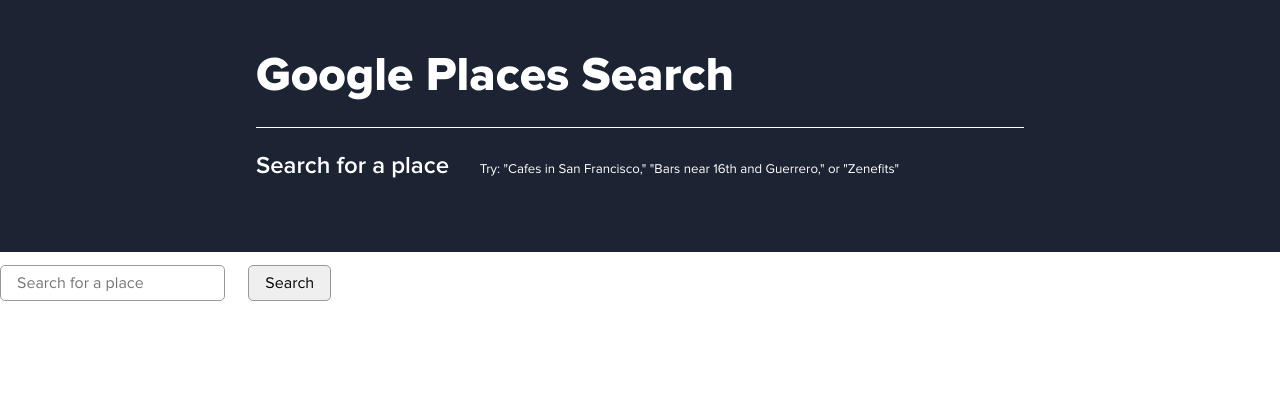
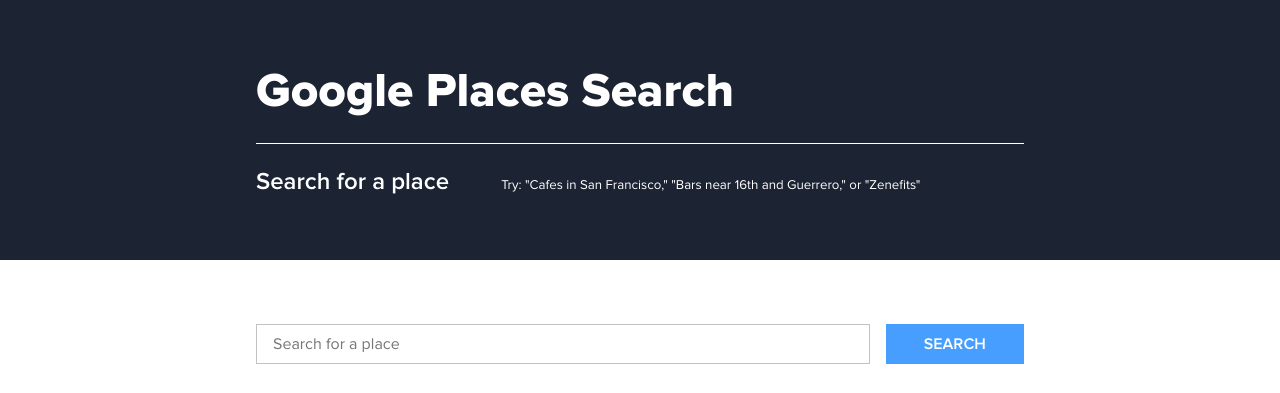
Before and after one commit to ljknight/places-search, a website: page client/index.html in a window 1280 px wide. Drawn offline with nearby package versions, Linux system fonts and the light colour scheme; some packages are replaced by stand-ins of ours.

Commit message:
Style input and map

```diff
--- a/client/finder/finder.html
+++ b/client/finder/finder.html
@@ -1,11 +1,12 @@
 <div id="finder">
   <header>
-    <div class="header-container">
+    <div class="content-container">
       <h1>Google Places Search</h1>
       <h3>Search for a place</h3>
       <h5>Try: "Cafes in San Francisco," "Bars near 16th and Guerrero," or "Zenefits"</h5>
     </div>
   </header>
+  <div class="content-container">
     <div class="input-container">
       <form>
         <input id="place-input" type="text" ng-model="place" placeholder="Search for a place">
@@ -13,14 +14,19 @@
       </form>
     </div>
     <div id="map"></div>
+  </div>
+    <div class="results-container">
+      <div class="content-container">
       <ul>
         <li ng-repeat="result in results track by $index">
+          <div class="photo"><img ng-src="{{ result.photos[0].getUrl({'maxHeight': 100, 'maxWidth': 100}) }}"/></div>
           <div class="name">{{ result.name }}</div>
+          <div class="price">{{ result.price_level }}</div>
+          <div class="icon"><img ng-src="{{ result.icon }}"/></div>
+          <div class="rating">{{ result.rating }}</div>
           <div class="address">{{ result.formatted_address }}</div>
-      <div class="rating">{{ result.rating }}</div>
-      <div class="photo"><img ng-src="{{ result.photos[0].getUrl({'maxHeight': 100, 'maxWidth': 100}) }}"/> </div>
         </li>
       </ul>
-  <div id="places"></div>
-  <button id="more" ng-if="more">More</button>
     </div>
+  </div>
+</div>
--- a/client/styles/style.css
+++ b/client/styles/style.css
@@ -34,59 +34,97 @@
   width: 100%;
 }
 
+.content-container {
+  margin: 0 auto;
+  width: 60%;
+}
+
+ul {
+  list-style: none;
+  padding-left: 0;
+}
+
 /* ======= Header ======= */
 
 header {
   background-color: #1c2333;
   color: #fff;
-  padding: 3em 0;
+  padding: 4em 0;
   width: 100%;
 }
 
-.header-container {
-  margin: 0 auto;
-  width: 60%;
-}
-
-h1 {
+header h1 {
   border-bottom: 1px solid #fff;
   font-size: 3em;
   font-weight: 900;
-  margin: 0;
   padding-bottom: 0.5em;
 }
 
-h3, h5 {
-  display: inline-block;
+header h1, h3, h5 {
+  margin: 0;
 }
 
-h3 {
+header h3, h5 {
+  display: inline-block;
+  margin-top: 1em;
+}
+
+header h3 {
   font-size: 1.5em;
   font-weight: 600;
+  margin-right: 2em;
 }
 
-h5 {
+header h5 {
   font-weight: 400;
-  margin-left: 2em;
 }
 
-/* ======= Input, Map & Results ======= */
+/* ======= Input & Map ======= */
 
-input, button {
-  border: 1px solid #999;
-  border-radius: 5px;
-  display: inline-block;
-  margin-top: 1%;
-  min-height: 2em;
-  padding: 0.5em 1em;
+.input-container {
+  margin: 4em 0 2em;
+  width: 100%;
 }
 
-input {
-  margin-right: 1.5%;
+.input-container input, button {
+  display: inline-block;
+  height: 2.5em;
+}
+
+.input-container input {
+  border: 1px solid #c3c3c3;
+  padding: 0.5em 1em;
+  width: 80%;
+}
+
+.input-container button {
+  background-color: #479eff;
+  border: 0;
+  color: #fff;
+  float: right;
+  font-weight: 600;
+  text-transform: uppercase;
+  width: 18%;
 }
 
 #map {
   height: 500px;
-  margin: 0 auto;
-  width: 700px;
+  margin: 0 auto 6em;
+  width: 100%;
 }
+
+/* ======= Results ======= */
+
+.results-container {
+  background-color: #f9f9f9;
+}
+
+/* Prevents padding from displaying pre-search */
+.results-container li:first-child{
+  padding-top: 4em;
+}
+
+.results-container .icon img {
+  height: 20px;
+  width: 20px;
+}
```
Lines whose indentation alone changed are shown as unchanged.
